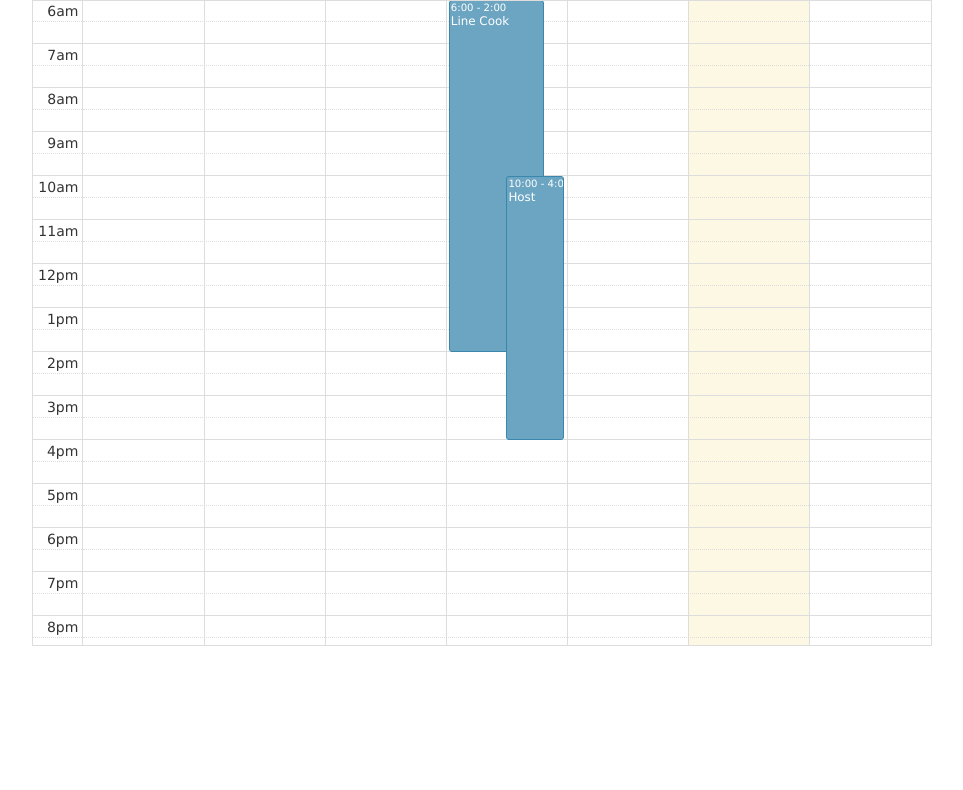
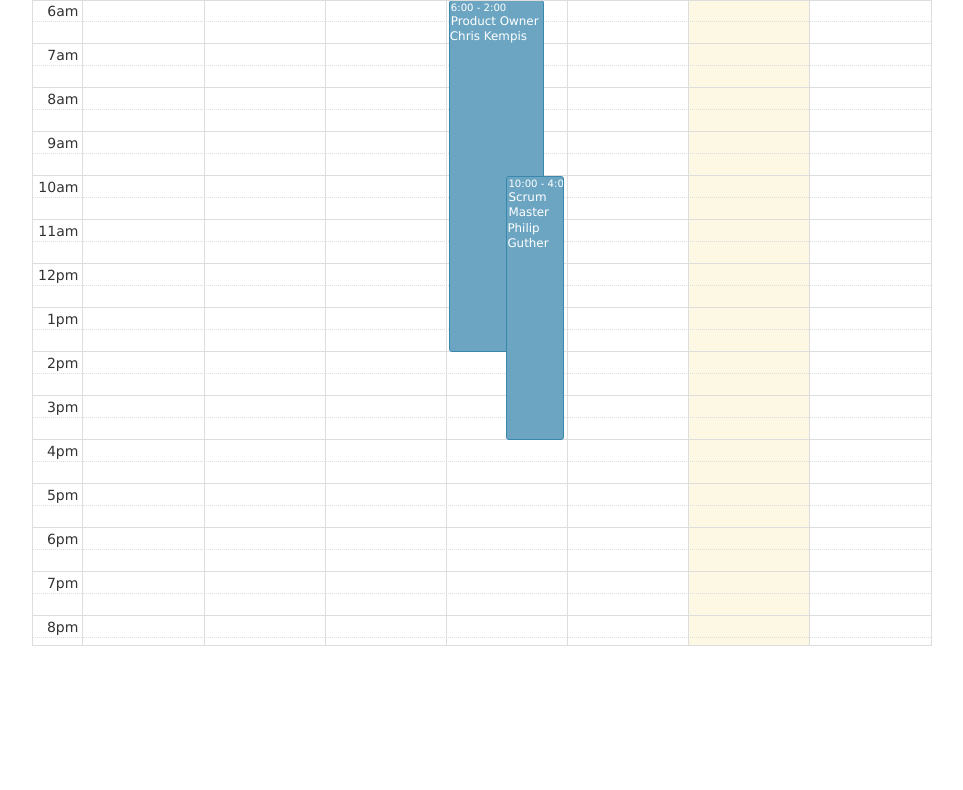
Before and after one commit to CameronOC/SKEDD, a Flask app: template project/templates/calendar.html in a window 1280 px wide. Shown: the part 113-903 px from the top of the page, without its empty margins (158-1121 px from the left). Run offline with Flask 2, Linux system fonts and the light colour scheme; the template is opened without the code that fills it, so the values that code supplies are empty; parts of the project's set-up code (start-up, migrations or seed data) failed here and were passed over; some libraries are stand-ins or nearby versions.

Commit message:
changed input fields to selects

```diff
--- a/project/templates/calendar.html
+++ b/project/templates/calendar.html
@@ -109,22 +109,25 @@
                 selectHelper: true,
                 events: [
                     {
-                        title: 'Line Cook',
+                        title: 'Product Owner',
                         start: '2016-10-26T06:00:00',
                         end: '2016-10-26T14:00:00',
-                        description: 'Prepare ingredients and assemble dishes.',
-                        assigned: 'Bobby Lyons',
+                        description: 'Set the Product Backlog for the application',
+                        assigned: 'Chris Kempis',
                         id: 1,
                     },
                     {
-                        title: 'Host',
+                        title: 'Scrum Master',
                         start: '2016-10-26T10:00:00',
                         end: '2016-10-26T16:00:00',
-                        description: 'Greet customers, show them to their tables, provide silverware and menus.',
-                        assigned: 'Cameron Johnson',
+                        description: 'Run Scrum Meetings, update burnup chart and Scrum Board.',
+                        assigned: 'Philip Guther',
                         id: 2,
                     }
                 ],
+                eventRender: function(event, element) {
+                    element.find('.fc-title').after("<span class=\"assigned\">" + event.assigned + "</span>");
+                },
                 eventClick:  function(event, jsEvent, view) {
                     $('#editModalTitle').html(event.title);
                     $('#editPosition').val(event.title);
@@ -182,8 +185,19 @@
                     <h4 id="createModalTitle" class="modal-title"></h4>
                 </div>
                 <div id="createModalBody" class="modal-body">
-                    <input type="text" class="form-control" id="createPosition" placeholder="Position"> <br>
-                    <input type="text" class="form-control" id="createAssigned" placeholder="Assign To..."> <br>
+                    <select class="form-control" id="createPosition">
+                        <option>Product Owner</option>
+                        <option>Scrum Master</option>
+                        <option>Developer</option>
+                    </select> <br>
+                    <select class="form-control" id="createAssigned">
+                        <option>Unassigned</option>
+                        <option>Philip Guther</option>
+                        <option>Bobby Lyons</option>
+                        <option>Robert Pence</option>
+                        <option>Chris Kempis</option>
+                        <option>Cameron Johnson</option>
+                    </select> <br>
                     <textarea class="form-control" rows="5" id="createDescription" placeholder="Description...">
                     </textarea> <br>
                     Start: <span id="createStart"></span> <br>
@@ -205,8 +219,19 @@
                     <h4 id="editModalTitle" class="modal-title">New Shift</h4>
                 </div>
                 <div id="editModalBody" class="modal-body">
-                    <input type="text" class="form-control" id="editPosition" placeholder="Position"> <br>
-                    <input type="text" class="form-control" id="editAssigned" placeholder="Assign To..."> <br>
+                    <select class="form-control" id="editPosition">
+                        <option>Product Owner</option>
+                        <option>Scrum Master</option>
+                        <option>Developer</option>
+                    </select> <br>
+                    <select class="form-control" id="editAssigned">
+                        <option>Unassigned</option>
+                        <option>Philip Guther</option>
+                        <option>Bobby Lyons</option>
+                        <option>Robert Pence</option>
+                        <option>Chris Kempis</option>
+                        <option>Cameron Johnson</option>
+                    </select> <br>
                     <textarea class="form-control" rows="5" id="editDescription" placeholder="Description...">
                     </textarea> <br>
                     Start: <span id="editStart"></span> <br>
```
